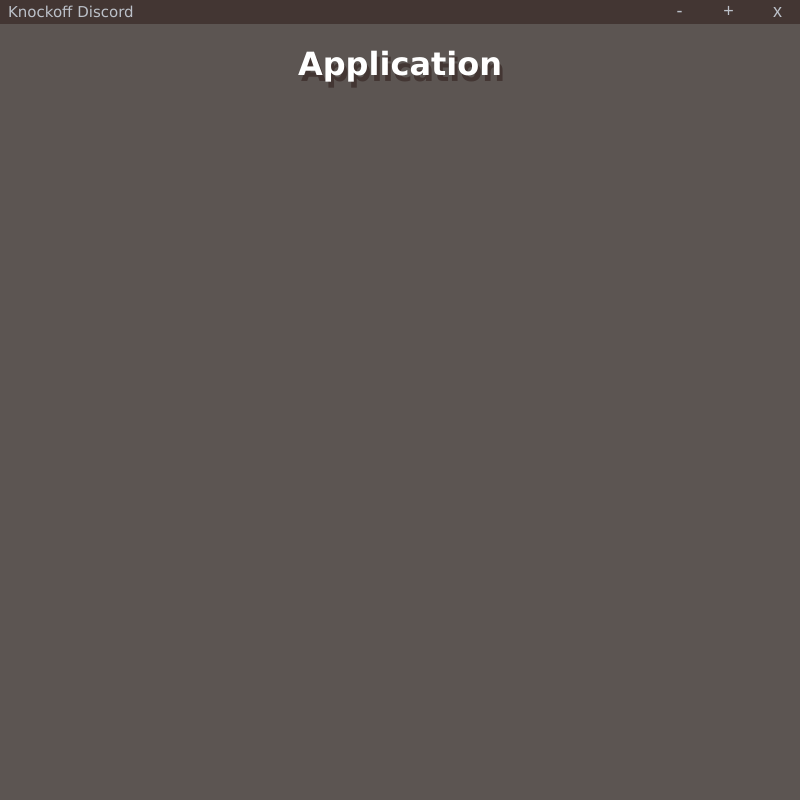
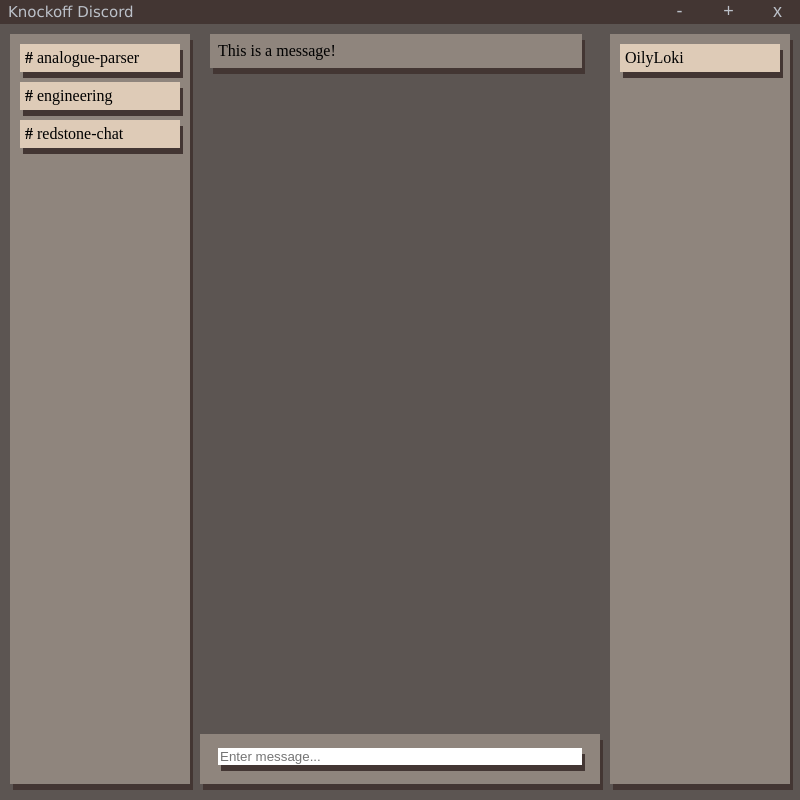
Before and after one commit to adamhemer/accord-app, an Electron app: page index.html in a window 800 px wide. Drawn offline with Linux system fonts and the light colour scheme; no server answers.

Commit message:
Index html and css creation

```diff
--- a/index.html
+++ b/index.html
@@ -1,8 +1,10 @@
 <!DOCTYPE html>
 <html>
+
 <head>
     <title>Application</title>
-        <link rel="stylesheet" type="text/css" href="styles/index.css"><link>
+    <link rel="stylesheet" type="text/css" href="styles/index.css">
+    <link>
     <script src="./renderer.js"></script>
 </head>
 <header>
@@ -15,7 +17,41 @@
         </div>
     </div>
 </header>
+
 <body>
-        <h1>Application</h1>
+    <!-- <h1>Application</h1> -->
+    <div class="main-pane">
+        <div class="channel-pane">
+            <div class="channel-item">
+                <p class="channel-label"><b>#</b> analogue-parser</p>
+            </div>
+            <div class="channel-item">
+                <p class="channel-label"><b>#</b> engineering</p>
+            </div>
+            <div class="channel-item">
+                <p class="channel-label"><b>#</b> redstone-chat</p>
+            </div>
+        </div>
+        <div class="user-pane">
+            <div class="user-item">
+                <p class="user-label">OilyLoki</p>
+            </div>
+        </div>
+        <div class="message-pane">
+            <ul>
+                <li>
+                    <div class="message-item">
+                        <p class="message-content">This is a message!</p>
+                    </div>
+                </li>
+            </ul>
+        </div>
+        <div class="compose-pane">
+            <form id="login-form" method="post" action="#">
+                <input id="compose-field" type="text" name="message" placeholder="Enter message..."><br>
+            </form>
+        </div>
+    </div>
 </body>
+
 </html>
--- a/styles/index.css
+++ b/styles/index.css
@@ -7,12 +7,94 @@
 #433633
 */
 
-
 body {
     padding: 0px;
     margin: 0px;
     background-color: #5C5552;
     height: calc(100vh - 30px);
+}
+
+.main-pane {
+    height: 100%;
+    background-color: #5C5552;
+}
+
+.main-pane:after {
+    content: "";
+    display: table;
+    clear: both;
+}
+
+.channel-pane {
+    float: left;
+    width: 180px;
+    height: calc(100% - 20px);
+    background-color: #8F857D;
+    box-shadow: 3px 6px #433633;
+    margin: 10px;
+}
+
+.channel-item {
+    margin: 10px;
+    background-color: #DECBB7;
+    box-shadow: 3px 6px #433633;
+}
+
+.channel-label {
+    margin: 0;
+    padding: 5px;
+}
+
+.user-pane {
+    float: right;
+    width: 180px;
+    height: calc(100% - 20px);
+    background-color: #8F857D;
+    box-shadow: 3px 6px #433633;
+    margin: 10px;
+}
+
+.user-item {
+    margin: 10px;
+    background-color: #DECBB7;
+    box-shadow: 3px 6px #433633;
+}
+
+.user-label {
+    margin: 0;
+    padding: 5px;
+}
+
+.message-pane {
+    float: left;
+    width: calc(100% - 408px);
+    height: calc(100% - 60px);
+}
+
+ul {
+    list-style-type: none;
+    padding: 0;
+    margin: 0;
+}
+
+.message-item {
+    margin: 10px;
+    padding: 8px;
+    box-shadow: 3px 6px #433633;
+    background-color: #8F857D;
+}
+
+.message-content {
+    margin: 0;
+}
+
+.compose-pane {
+    float: left;
+    width: calc(100% - 400px);
+    height: 50px;
+    box-shadow: 3px 6px #433633;
+    background-color: #8F857D;
+    text-align: center;
 }
 
 h1 {
@@ -23,35 +105,16 @@
 }
 
 input {
-    margin: 10px;
+    margin: 14px;
+    width: 90%;
     box-shadow: 3px 6px #433633;
     border: none;
     outline: none;
 }
 
-.input-field {
-    width: 80%;
-    padding: 3px;
-}
-
-#login-button {
-    padding: 3px 30px 3px 30px;
-}
-
-#form-container {
-    display: flex;
-    height: calc(100vh - 30px);
-    text-align: center;
-}
-
 #login-form {
     margin: auto;
     background-color: #8F857D;
-    border: solid #8F857D 10px;
-    box-shadow: 5px 10px #433633;
-    padding: 10px;
-    width: 300px;
-    height: 200px;
 }
 
 /* Title Bar and Window Buttons */
```
Lines whose indentation alone changed are shown as unchanged.
